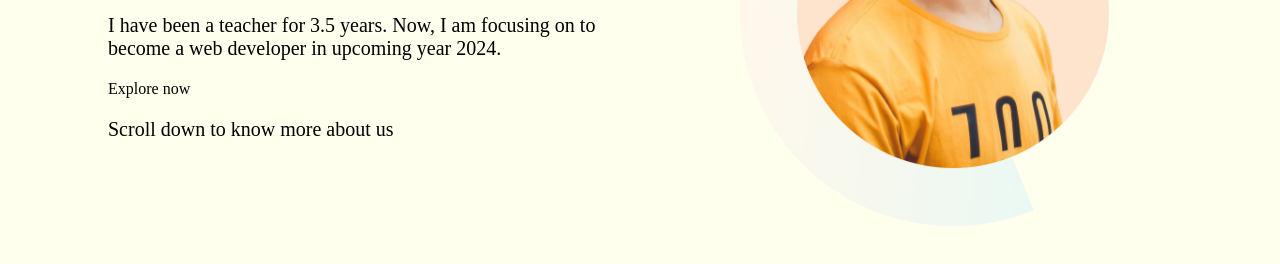
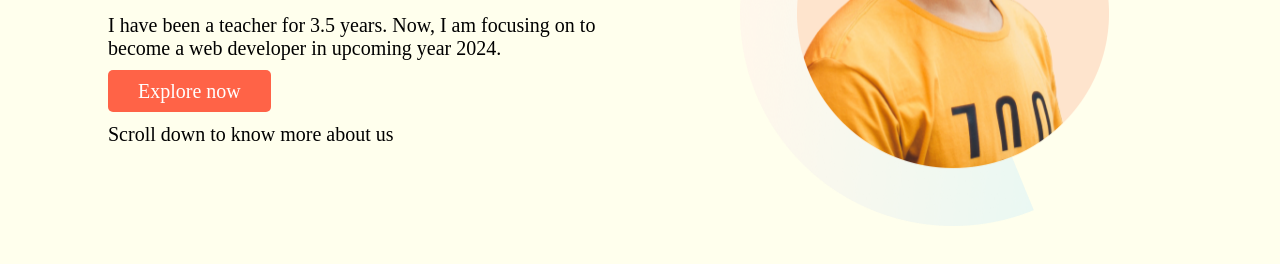
Before and after one commit to tohidulalam/Mission-2024, a plain HTML site: page index.html in a window 1280 px wide. Shown: the part 324-588 px from the top of the page. Drawn offline with Linux system fonts and the light colour scheme.

Commit message:
style added to button

```diff
--- a/index.html
+++ b/index.html
@@ -21,11 +21,11 @@
                 <p>
                     I have been a teacher for 3.5 years. Now, I am focusing on to become a web developer in upcoming year 2024.
                 </p>
-                <a href="www.mitun.com">Explore now</a>
+                <a class="button" href="www.mitun.com">Explore now</a>
                 <p>Scroll down to know more about us</p>
             </div>
             <div class="focus-1">
-                <img  src="images/person/person-0.png" alt="">
+                <img src="images/person/person-0.png" alt="">
             </div>
         </div>
     </section>
--- a/style.css
+++ b/style.css
@@ -41,3 +41,13 @@ a{
 #mission{
     color: goldenrod;
 }
+
+.button{
+    color: white;
+    font-size: 50 px;
+    background-color: tomato;
+    font-size: 20px;
+    padding: 10px 30px;
+    border-radius: 5px;
+
+}
```
